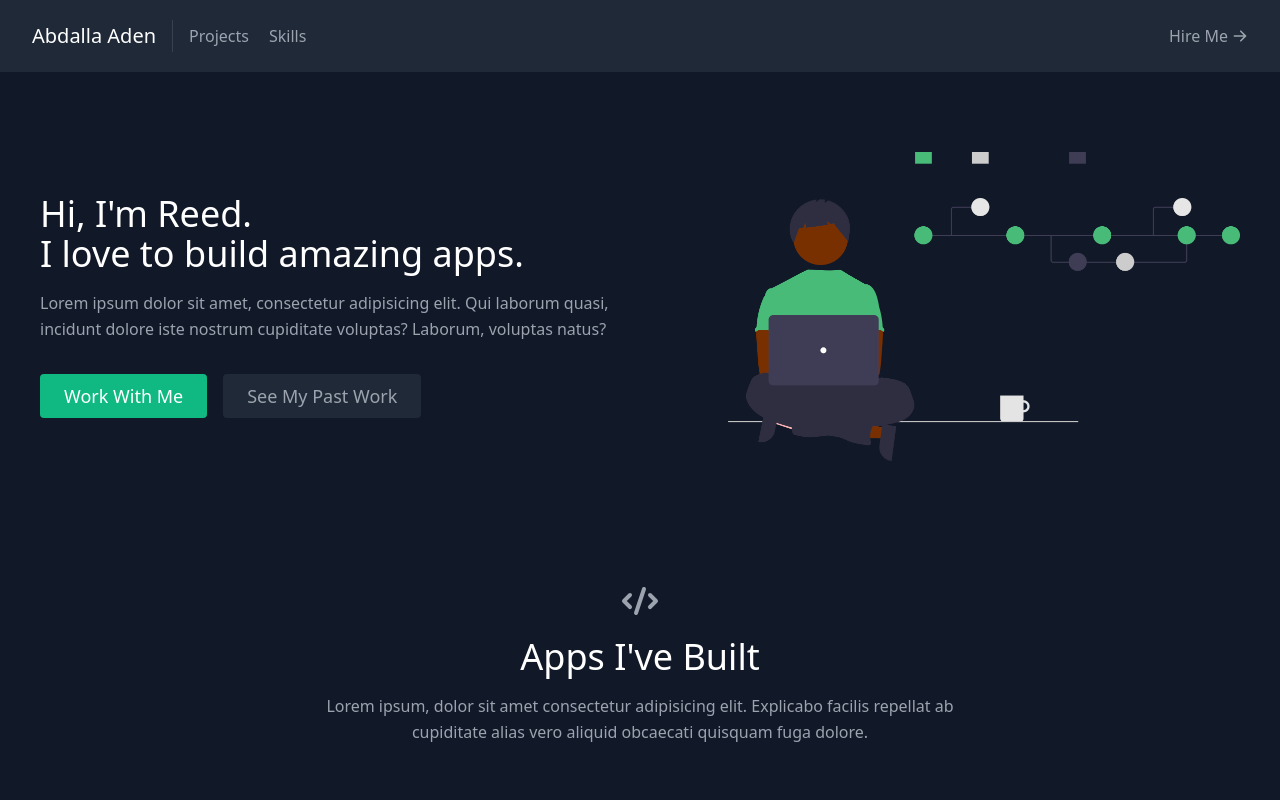
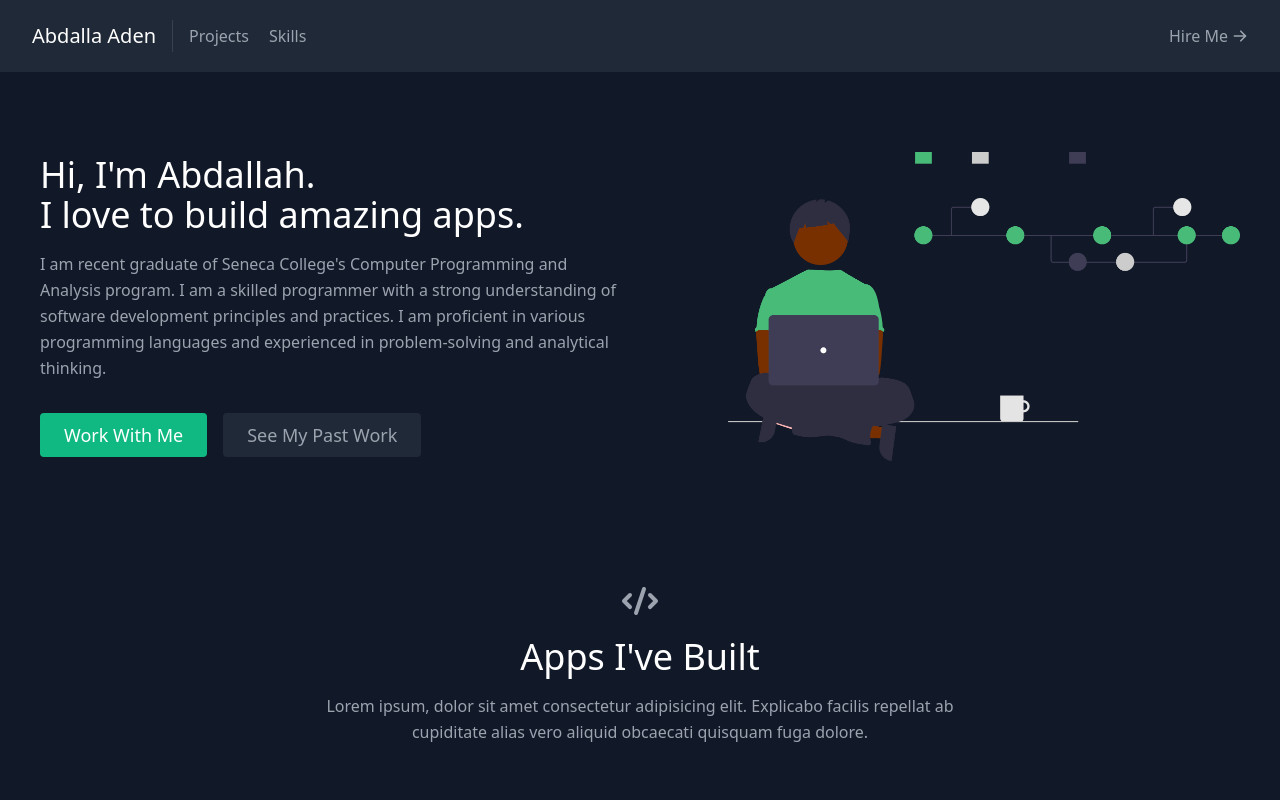
Before and after one commit to git-illite/myPortfolio, a React (Create React App) app: page / in a window 1280 px wide. Shown: the top 800 px of the page. Built offline with nearby package versions, Linux system fonts and the light colour scheme.

Commit message:
updated about page

```diff
--- a/src/components/About.js
+++ b/src/components/About.js
@@ -6,14 +6,14 @@ const About = () => {
           <div className="container mx-auto flex px-10 py-20 md:flex-row flex-col items-center">
             <div className="lg:flex-grow md:w-1/2 lg:pr-24 md:pr-16 flex flex-col md:items-start md:text-left mb-16 md:mb-0 items-center text-center">
               <h1 className="title-font sm:text-4xl text-3xl mb-4 font-medium text-white">
-                Hi, I'm Reed.
+                Hi, I'm Abdallah.
                 <br className="hidden lg:inline-block" />I love to build amazing
                 apps.
               </h1>
               <p className="mb-8 leading-relaxed">
-                Lorem ipsum dolor sit amet, consectetur adipisicing elit. Qui
-                laborum quasi, incidunt dolore iste nostrum cupiditate voluptas?
-                Laborum, voluptas natus?
+              I am recent graduate of Seneca College's Computer Programming and Analysis program. I am a skilled programmer with
+               a strong understanding of software development principles and practices. I am proficient in various programming
+               languages and experienced in problem-solving and analytical thinking.
               </p>
               <div className="flex justify-center">
                 <a
```
